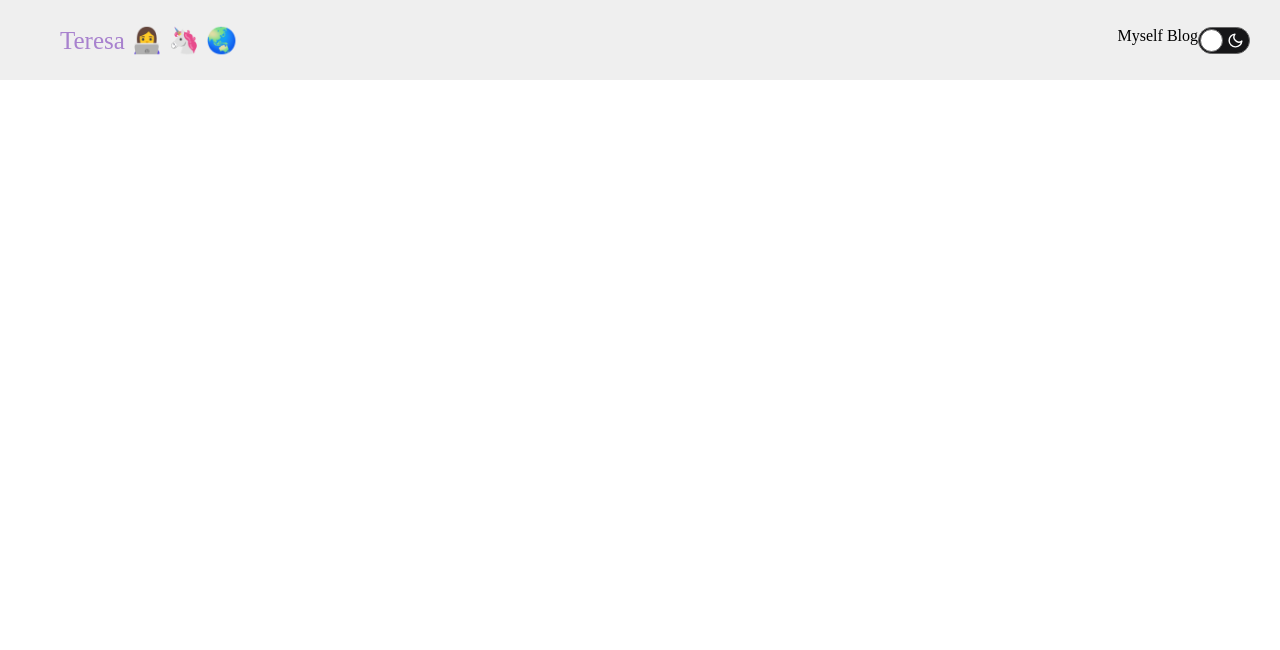
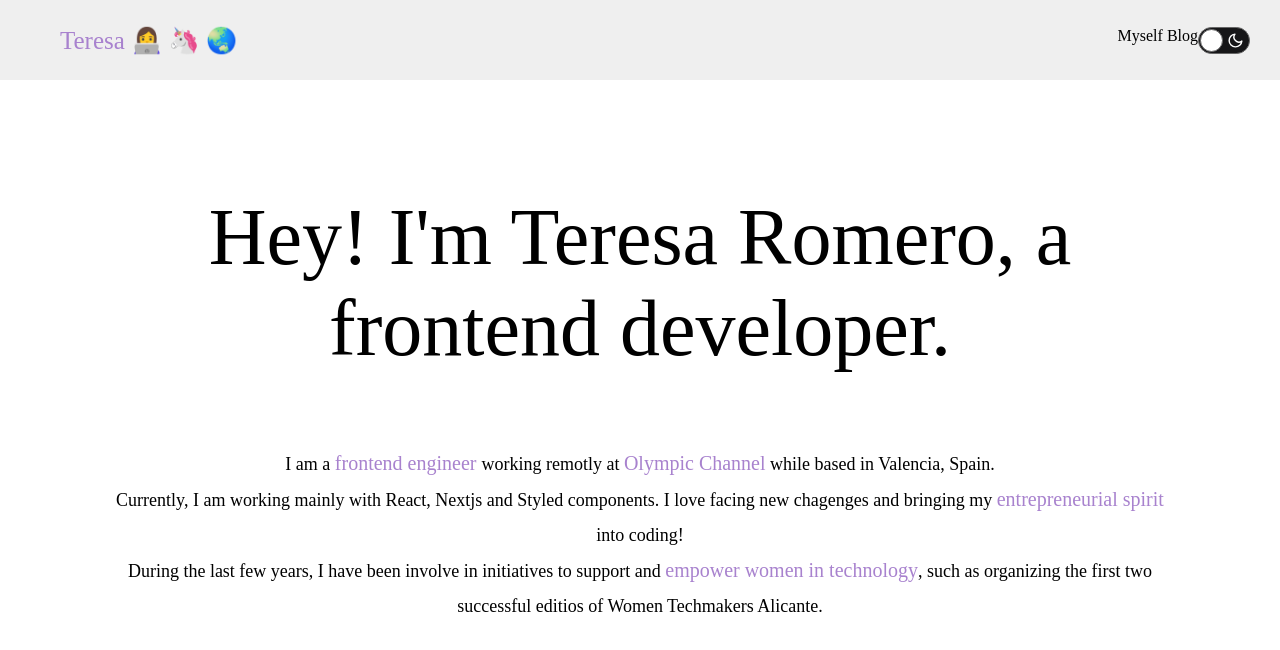
Before and after one commit to teresarg/portfolio, a React (Create React App) app: page / in a window 1280 px wide. Shown: the top 650 px of the page. Built offline with nearby package versions, Linux system fonts and the light colour scheme; a web font is replaced by a local one.

Commit message:
Add page layout

```diff
--- a/src/App.tsx
+++ b/src/App.tsx
@@ -1,4 +1,7 @@
-import { Header } from "components";
+import { Header, PageLayout } from "components";
+import About from "pages/About";
+import Blog from "pages/Blog";
+import { Route, Routes } from "react-router-dom";
 import { createGlobalStyle } from "styled-components";
 
 const GlobalStyle = createGlobalStyle`
@@ -19,6 +22,12 @@ function App() {
     <>
       <GlobalStyle />
       <Header />
+      <PageLayout>
+        <Routes>
+          <Route path="/" element={<About />} />
+          <Route path="/blog" element={<Blog />} />
+        </Routes>
+      </PageLayout>
     </>
   );
 }
--- /dev/null
+++ b/src/components/PageLayout.tsx
@@ -0,0 +1,27 @@
+import React from "react";
+import styled from "styled-components";
+
+const ContentWrapper = styled.main`
+  background-color: white;
+  box-sizing: border-box;
+  color: black;
+  display: flex;
+  flex-direction: column;
+  justify-content: center;
+  min-height: 100vh;
+  padding: 8rem 3rem 10rem;
+  @media (min-width: 768px) {
+    padding: 8rem 10rem 10rem;
+  }
+  @media (min-width: 1024px) {
+    padding: 8rem 10rem 10rem;
+  }
+`;
+
+const PageLayout = ({
+  children,
+}: {
+  children: React.ReactElement;
+}): React.ReactElement => <ContentWrapper>{children}</ContentWrapper>;
+
+export { PageLayout };
--- a/src/components/index.ts
+++ b/src/components/index.ts
@@ -1,2 +1,3 @@
 export * from "./Header";
-export * from './Toggle';
+export * from "./Toggle";
+export * from "./PageLayout";
--- a/src/index.tsx
+++ b/src/index.tsx
@@ -1,6 +1,7 @@
 import React from "react";
 import ReactDOM from "react-dom/client";
 import App from "./App";
+import { BrowserRouter } from "react-router-dom";
 
 const root = ReactDOM.createRoot(
   document.getElementById("root") as HTMLElement
@@ -8,6 +9,8 @@ const root = ReactDOM.createRoot(
 
 root.render(
   <React.StrictMode>
-    <App />
+    <BrowserRouter>
+      <App />
+    </BrowserRouter>
   </React.StrictMode>
 );
--- /dev/null
+++ b/src/pages/About.tsx
@@ -0,0 +1,44 @@
+import React from "react";
+import styled from "styled-components";
+
+const About = (): React.ReactElement => (
+  <>
+    <IntroductionTitle>
+      Hey! I'm <span>Teresa Romero</span>, a frontend developer.
+    </IntroductionTitle>
+    <Description>
+      I am a <span>frontend engineer </span>working remotly at{" "}
+      <span>Olympic Channel</span> while based in Valencia, Spain.
+      <br /> Currently, I am working mainly with React, Nextjs and Styled
+      components. I love facing new chagenges and bringing my{" "}
+      <span>entrepreneurial spirit</span> into coding! <br />
+      During the last few years, I have been involve in initiatives to support
+      and <span>empower women in technology</span>, such as organizing the first
+      two successful editios of Women Techmakers Alicante.
+    </Description>
+  </>
+);
+
+const IntroductionTitle = styled.h1`
+  font-size: 3.2rem;
+  font-weight: 500;
+  text-align: center;
+  @media (min-width: 768px) {
+    font-size: 5rem;
+  }
+  @media (min-width: 1024px) {
+    font-size: 8rem;
+  }
+`;
+
+const Description = styled.p`
+  font-size: 1.8rem;
+  line-height: 3.5rem;
+  text-align: center;
+  span {
+    font-size: 2rem;
+    color: #a882ce;
+  }
+`;
+
+export default About;
--- /dev/null
+++ b/src/pages/Blog.tsx
@@ -0,0 +1,13 @@
+import styled from "styled-components";
+
+const Blog = (): React.ReactElement => (
+  <Title>Coming soon. Be patient! ⌛️</Title>
+);
+
+export default Blog;
+
+const Title = styled.h1`
+   {
+    text-align: center;
+  }
+`;
```
